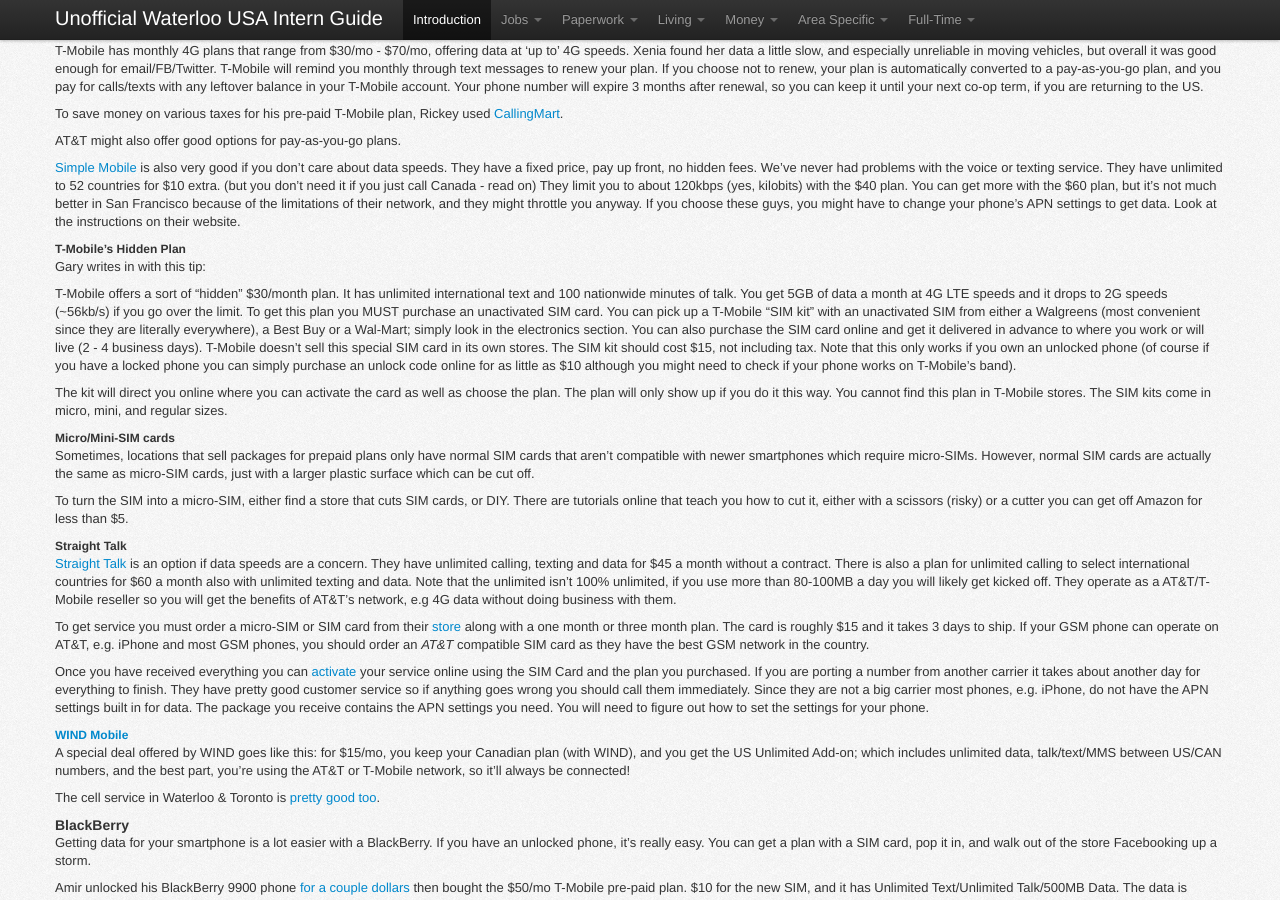
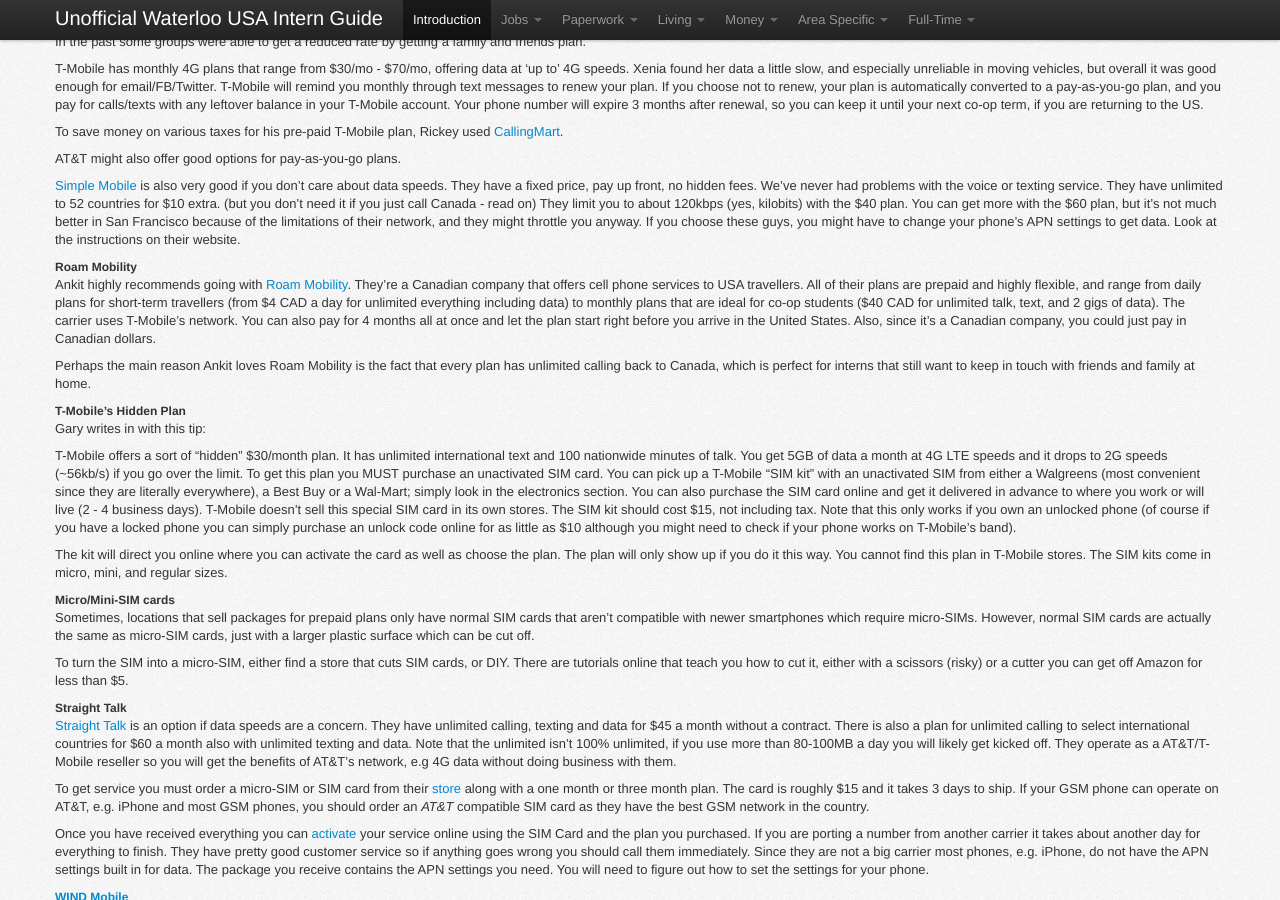
Before and after one commit to sholiday/Unofficial-Waterloo-USA-Intern-Guide, a Jekyll site: the page built from index.markdown, in a window 1280 px wide and 900 px high, scrolled down 4032 px. Built offline with Jekyll 4.4.1, drawn with Linux system fonts in a browser that asks for light colours; nearby versions of some CDN libraries; Markdown is read by kramdown in place of the engine named in the settings.

Commit message:
Added section on Roam Mobility

```diff
--- a/index.markdown
+++ b/index.markdown
@@ -38,6 +38,7 @@ request. I'll note you if you want to be noted.
 * [Akshay Joshi](http://akshayjoshi.com)
 * [Aldrin Balisi](https://github.com/aldrincb)
 * [Amir Sharif](http://www.amirsharif.com)
+* [Ankit Sardesai](https://ankitsardesai.ca)
 * [Avi Itskovich](http://itskovi.ch/)
 * [Chris Vandevelde](http://www.imlikeaninja.com)
 * [Dennis Ideler](http://dennisideler.com)
@@ -339,6 +340,17 @@ the $60 plan, but it's not much better in San Francisco because of the
 limitations of their network, and they might throttle you anyway. If you choose
 these guys, you might have to change your phone's APN settings to get data. Look
 at the instructions on their website.
+
+##### Roam Mobility
+Ankit highly recommends going with [Roam Mobility](http://roammobility.com). They're a Canadian company
+that offers cell phone services to USA travellers. All of their plans are prepaid and highly flexible, and
+range from daily plans for short-term travellers (from $4 CAD a day for unlimited everything including data) to
+monthly plans that are ideal for co-op students ($40 CAD for unlimited talk, text, and 2 gigs of data). The carrier
+uses T-Mobile's network. You can also pay for 4 months all at once and let the plan start right before you arrive
+in the United States. Also, since it's a Canadian company, you could just pay in Canadian dollars.
+
+Perhaps the main reason Ankit loves Roam Mobility is the fact that every plan has unlimited calling back to Canada,
+which is perfect for interns that still want to keep in touch with friends and family at home.
 
 ##### T-Mobile's Hidden Plan
 Gary writes in with this tip:
```
